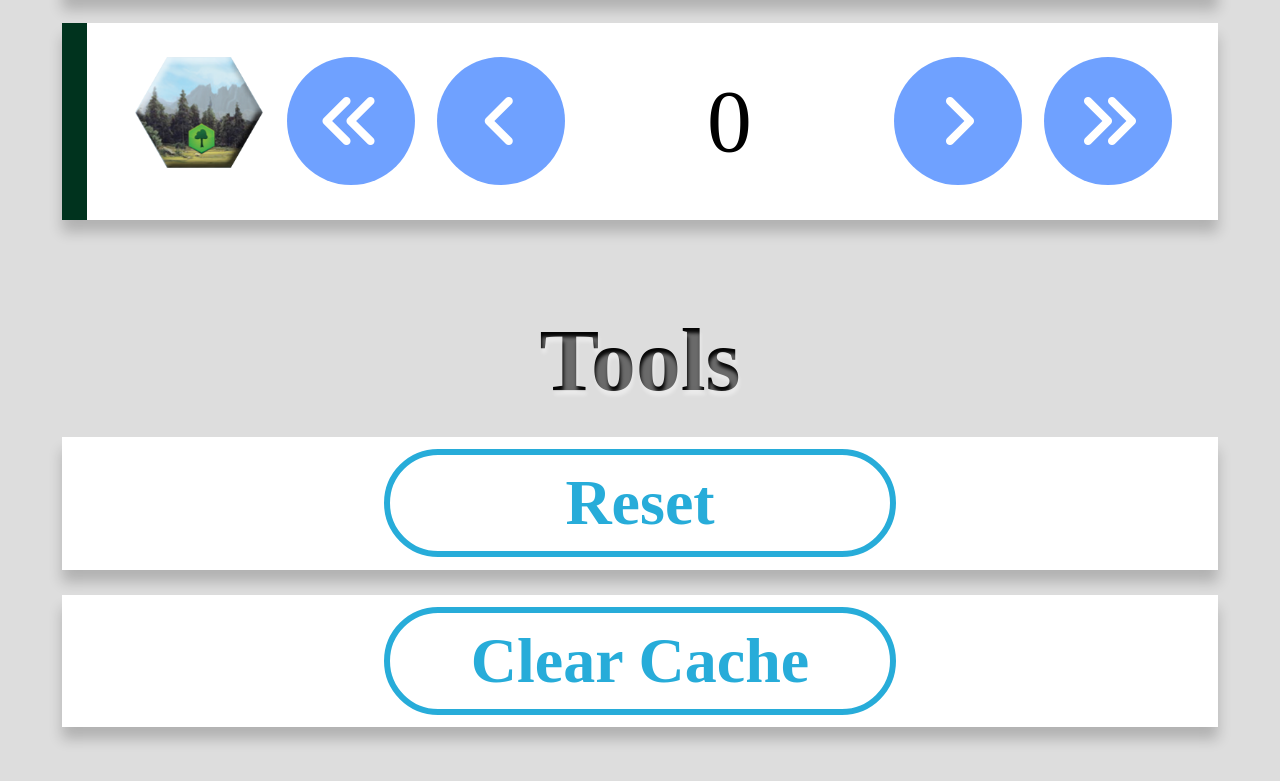
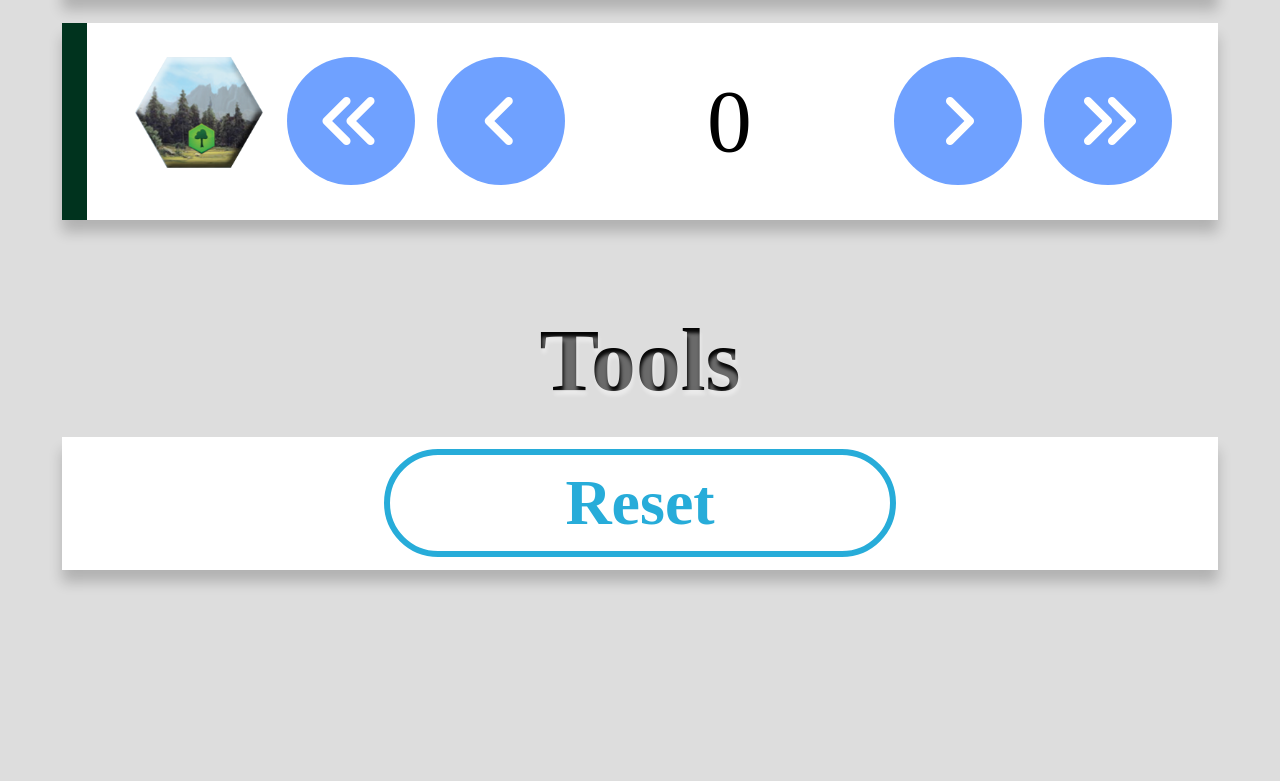
Before and after one commit to norosi-wolf/mars-ares, a plain HTML site: page index.html in a window 1280 px wide. Shown: the part 4731-5512 px from the top of the page. After the commit the page ends 5390 px from the top, so only its background shows below. Drawn offline with Linux system fonts and the light colour scheme; a web font is replaced by a local one.

Commit message:
Update index.html

```diff
--- a/index.html
+++ b/index.html
@@ -366,13 +366,6 @@
                 </div>
             </div>
         </div>
-        <div class="content-single">
-            <div class="content-inner">
-                <div class="center">
-                    <a href="javascript:openModal('modal-cache')" class="content-event-button" id="reset">Clear Cache</a>
-                </div>
-            </div>
-        </div>
     </div>
 
 
```
